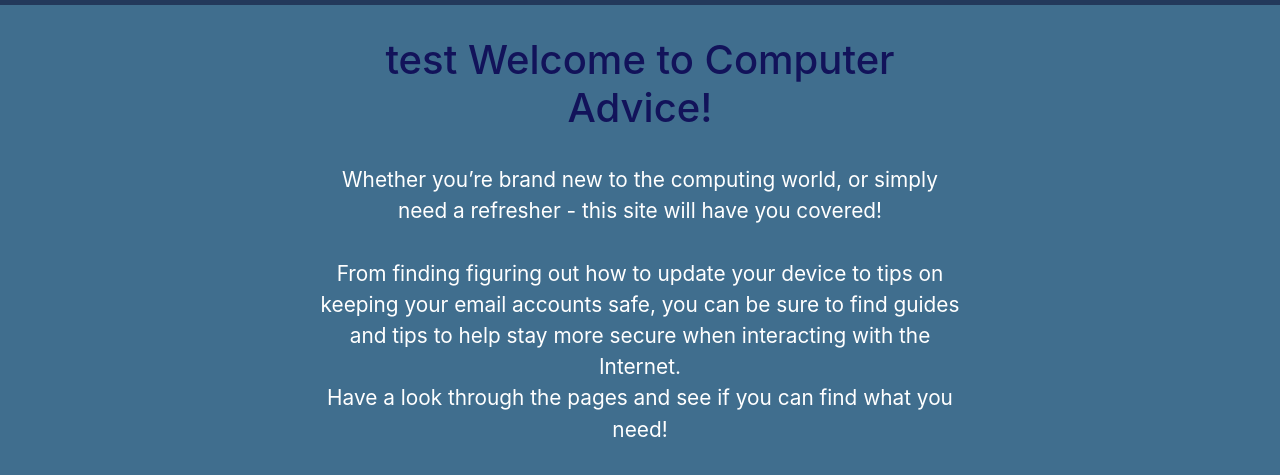
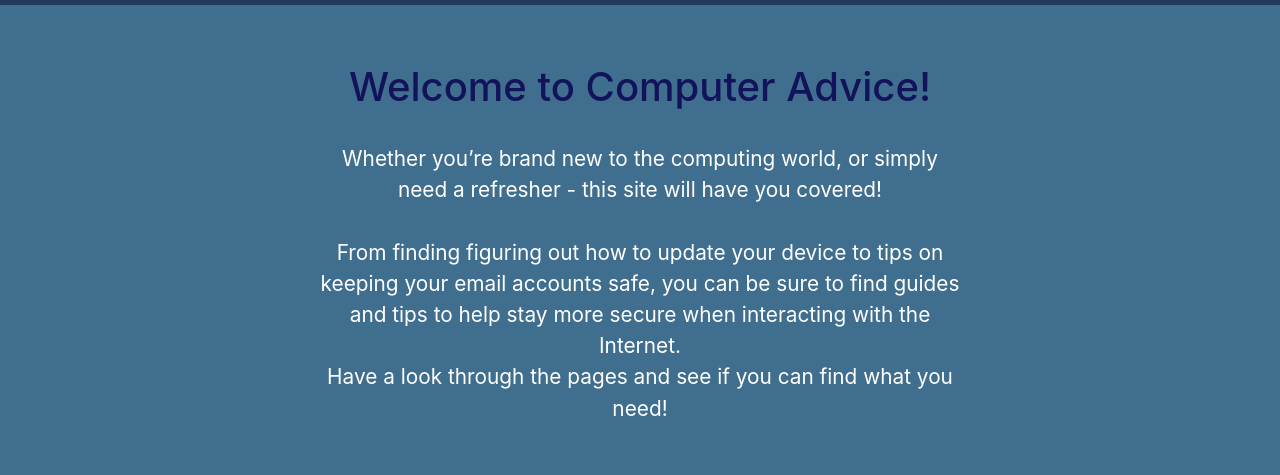
Before and after one commit to gillerz/DissertationSitePrototype, a plain HTML site: page index.html in a window 1280 px wide. Shown: the part 101-576 px from the top of the page. Drawn offline with nearby package versions, Linux system fonts and the light colour scheme.

Commit message:
reverting test

```diff
--- a/index.html
+++ b/index.html
@@ -38,7 +38,7 @@
 
         <div class="description">
             <br>
-            <h1>test Welcome to Computer Advice!</h1>
+            <h1>Welcome to Computer Advice!</h1>
             <br>
             <p>Whether you’re brand new to the computing world, or simply need a refresher - this site will have you covered!
                 <br><br>
```
